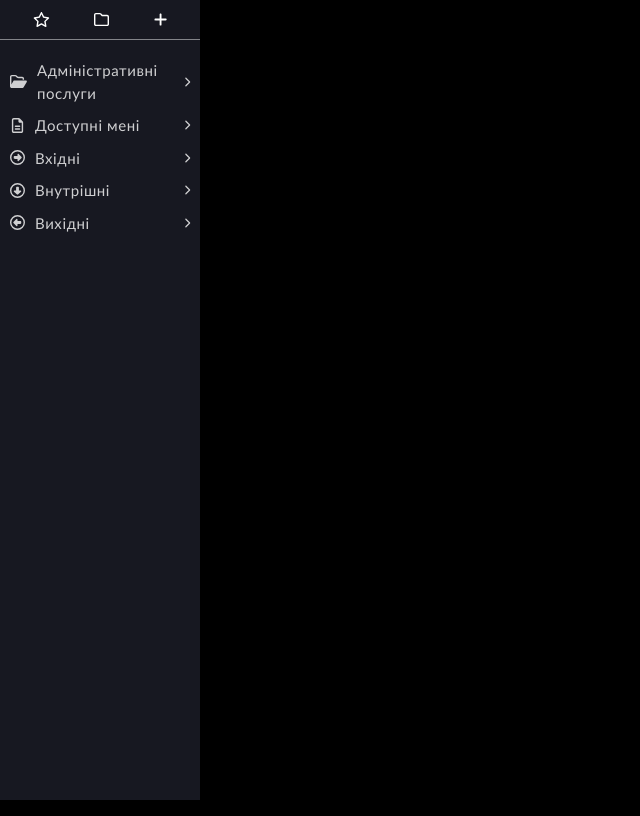
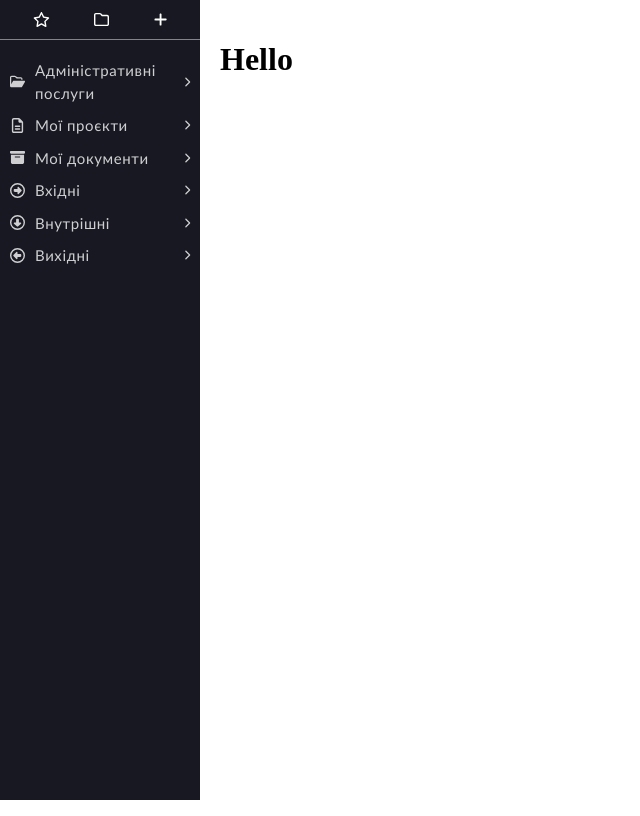
Before and after one commit to radishevskyi/admin-panel, a Next.js app: page / in a window 1280 px wide. Shown: the whole page, without its empty margins (0-640 px from the left). Built offline with nearby package versions, Linux system fonts and the light colour scheme.

Commit message:
sidebar-first-part

```diff
--- a/src/shared/assets/styles/globals.css
+++ b/src/shared/assets/styles/globals.css
@@ -1,4 +1,5 @@
 body {
-  color: white;
-  background: black;
+  color: black;
+  background: white;
+  margin: 0;
 }
--- a/src/shared/assets/styles/layout/layout.module.scss
+++ b/src/shared/assets/styles/layout/layout.module.scss
@@ -5,7 +5,6 @@
 
 .sidebar {
   width: 250px;
-  background-color: #f4f4f4;
 }
 
 .content {
--- a/src/shared/components/sidebar/sidebar.jsx
+++ b/src/shared/components/sidebar/sidebar.jsx
@@ -1,6 +1,6 @@
 import React from 'react';
 import { FontAwesomeIcon } from '@fortawesome/react-fontawesome';
-import { faChevronRight } from '@fortawesome/free-solid-svg-icons';
+import { faChevronRight, faArchive } from '@fortawesome/free-solid-svg-icons';
 import {
   faFolderOpen,
   faArrowAltCircleRight,
@@ -10,57 +10,42 @@ import {
 } from '@fortawesome/free-regular-svg-icons';
 import styles from '@/shared/components/sidebar/sidebar.module.scss';
 import Header from '@/shared/components/sidebar/header';
-
+const menuList = [
+  {
+    id: 1,
+    icon: faFolderOpen,
+    text: 'Адміністративні послуги',
+  },
+  {
+    id: 2,
+    icon: faFileAlt,
+    text: 'Мої проєкти',
+  },
+  {
+    id: 3,
+    icon: faArchive,
+    text: 'Мої документи',
+  },
+  { id: 4, icon: faArrowAltCircleRight, text: 'Вхідні' },
+  { id: 5, icon: faArrowAltCircleDown, text: 'Внутрішні' },
+  { id: 6, icon: faArrowAltCircleLeft, text: 'Вихідні' },
+];
 function Sidebar() {
   return (
     <>
       <div className={styles.sidebar}>
         <Header />
         <ul className={styles.navigation}>
-          <li className={styles.sidebarList}>
-            <FontAwesomeIcon icon={faFolderOpen} />
-            <p className={styles.adminServices}>Адміністративні послуги</p>
-            <FontAwesomeIcon
-              icon={faChevronRight}
-              style={{ fontSize: '10px', marginLeft: 'auto' }}
-            />
-          </li>
-          <li className={styles.sidebarList}>
-            <FontAwesomeIcon icon={faFileAlt} style={{ width: '15px' }} />
-            <p className={styles.adminServices}>Доступні мені</p>
-            <FontAwesomeIcon
-              icon={faChevronRight}
-              style={{ fontSize: '10px', marginLeft: 'auto' }}
-            />
-          </li>
-          <li className={styles.sidebarList}>
-            <FontAwesomeIcon icon={faArrowAltCircleRight} />
-            <p className={styles.adminServices}>Вхідні</p>
-            <FontAwesomeIcon
-              icon={faChevronRight}
-              style={{ fontSize: '10px', marginLeft: 'auto' }}
-            />
-          </li>
-          <li className={styles.sidebarList}>
-            <FontAwesomeIcon icon={faArrowAltCircleDown} />
-            <p className={styles.adminServices}>Внутрішні</p>
-            <FontAwesomeIcon
-              icon={faChevronRight}
-              style={{ fontSize: '10px', marginLeft: 'auto' }}
-            />
-          </li>
-          <li className={styles.sidebarList}>
-            <FontAwesomeIcon icon={faArrowAltCircleLeft} />
-            <p className={styles.adminServices}>Вихідні</p>
-            <FontAwesomeIcon
-              icon={faChevronRight}
-              style={{ fontSize: '10px', marginLeft: 'auto' }}
-            />
-          </li>
+          {menuList.map((item) => (
+            <li key={item.id} className={styles.sidebarList}>
+              <FontAwesomeIcon icon={item.icon} className={styles.icons} />
+              <span className={styles.adminServices}>{item.text}</span>
+              <FontAwesomeIcon icon={faChevronRight} className={styles.arrow} />
+            </li>
+          ))}
         </ul>
       </div>
     </>
   );
 }
-
 export default Sidebar;
--- a/src/shared/components/sidebar/sidebar.module.scss
+++ b/src/shared/components/sidebar/sidebar.module.scss
@@ -3,9 +3,7 @@
   background-color: #171821;
   box-sizing: border-box;
   height: 100%;
-  position: fixed;
-  left: 0;
-  top: 0;
+  padding: 0;
 }
 
 .navigation {
@@ -30,8 +28,13 @@
   background-color: rgba(255, 255, 255, 0.112);
 }
 
-.sidebarIcon {
-  font-size: 15px;
+.arrow {
+  font-size: 10px;
+  margin-left: auto;
+}
+
+.icons {
+  width: 15px;
 }
 
 .adminServices {
```
